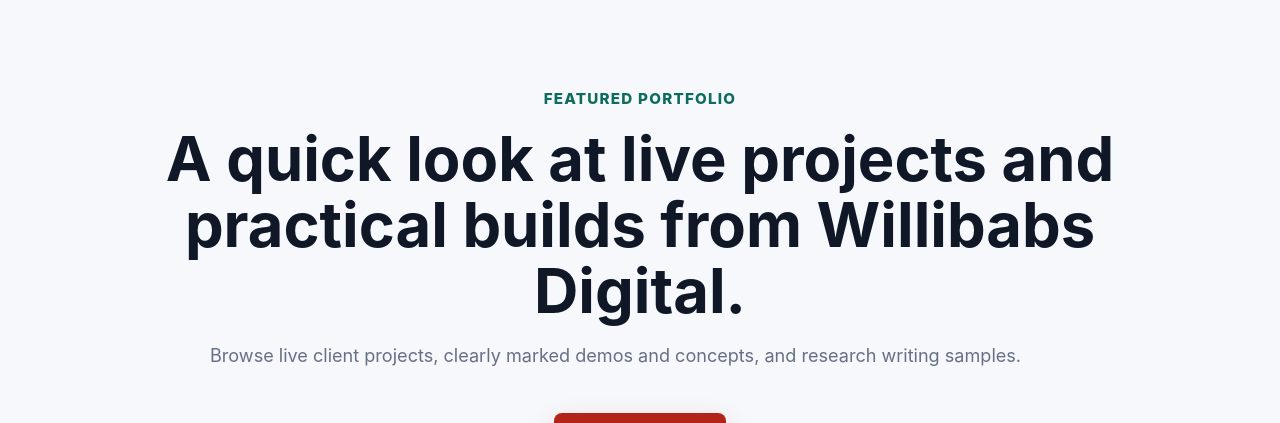
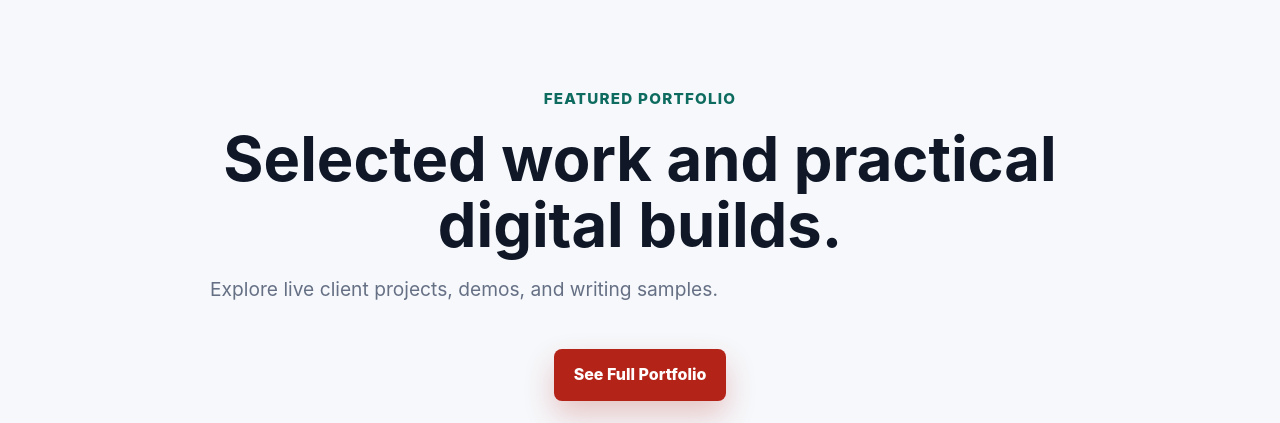
Before and after one commit to davidjames2708-dotcom/willibabsdigitalsolutions, a Next.js app: page / in a window 1280 px wide. Shown: the part 3260-3683 px from the top of the page. Built offline with nearby package versions, Linux system fonts and the light colour scheme.

Commit message:
Polish featured portfolio heading

```diff
--- a/app/page.jsx
+++ b/app/page.jsx
@@ -140,9 +140,9 @@ export default function HomePage() {
             <div className="portfolio-heading-row">
               <div className="section-heading">
                 <p className="eyebrow">Featured Portfolio</p>
-                <h2>A quick look at live projects and practical builds from Willibabs Digital.</h2>
+                <h2>Selected work and practical digital builds.</h2>
                 <p>
-                  Browse live client projects, clearly marked demos and concepts, and research writing samples.
+                  Explore live client projects, demos, and writing samples.
                 </p>
               </div>
               <Link className="button primary" href="/portfolio">See Full Portfolio</Link>
--- a/style.css
+++ b/style.css
@@ -1593,7 +1593,7 @@ h3 {
   max-width: 860px;
   margin-inline: auto;
   color: var(--muted);
-  font-size: 1.13rem;
+  font-size: 1.2rem;
   line-height: 1.65;
 }
 
```
